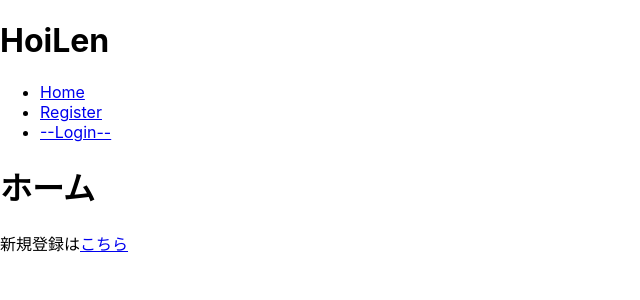
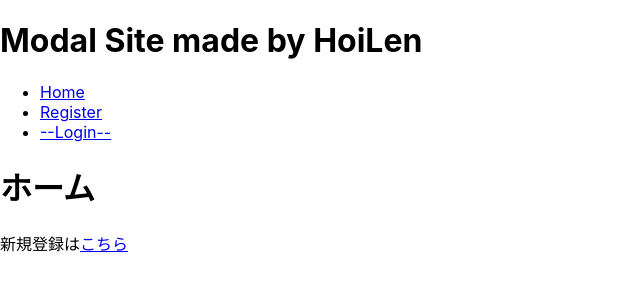
Before and after one commit to HoiLen/Portfolio-branch, a React (Create React App) app: page / in a window 1280 px wide. Shown: the top 300 px of the page, without its empty margins (0-640 px from the left). Built offline with nearby package versions, Linux system fonts and the light colour scheme.

Commit message:
start creating modal site

```diff
--- a/src/App.js
+++ b/src/App.js
@@ -1,19 +1,11 @@
 import './App.css';
 import { Routes, Route, Link } from "react-router-dom"
-import { Home, Login, Register, NotFound } from './components/index'
+import { Home, Login, Register, NotFound, Header } from './components/index'
 
 function App() {
   return (
     <>
-      <h1>HoiLen</h1>
-
-      <nav>
-			  <ul>
-				  <li><Link to="/">Home</Link></li>
-				  <li><Link to="/register">Register</Link></li>
-				  <li><Link to="/login/">--Login--</Link></li>
-			  </ul>
-		  </nav>
+      <Header />
 
       <Routes>
         <Route path="/" element={<Home />} />
--- /dev/null
+++ b/src/components/Header.jsx
@@ -0,0 +1,20 @@
+import React from 'react'
+import { Link } from 'react-router-dom'
+
+const Header = () => {
+	return (
+		<>
+			<h1>Modal Site made by HoiLen</h1>
+
+			<nav>
+				<ul>
+					<li><Link to="/">Home</Link></li>
+					<li><Link to="/register">Register</Link></li>
+					<li><Link to="/login/">--Login--</Link></li>
+				</ul>
+			</nav>
+		</>
+	)
+}
+
+export default Header
--- a/src/components/index.js
+++ b/src/components/index.js
@@ -3,3 +3,4 @@ export {default as Home} from './Home'
 export {default as Login} from './Login'
 export {default as Register} from './Register'
 export {default as NotFound} from './NotFound'
+export {default as Header} from './Header'
```
